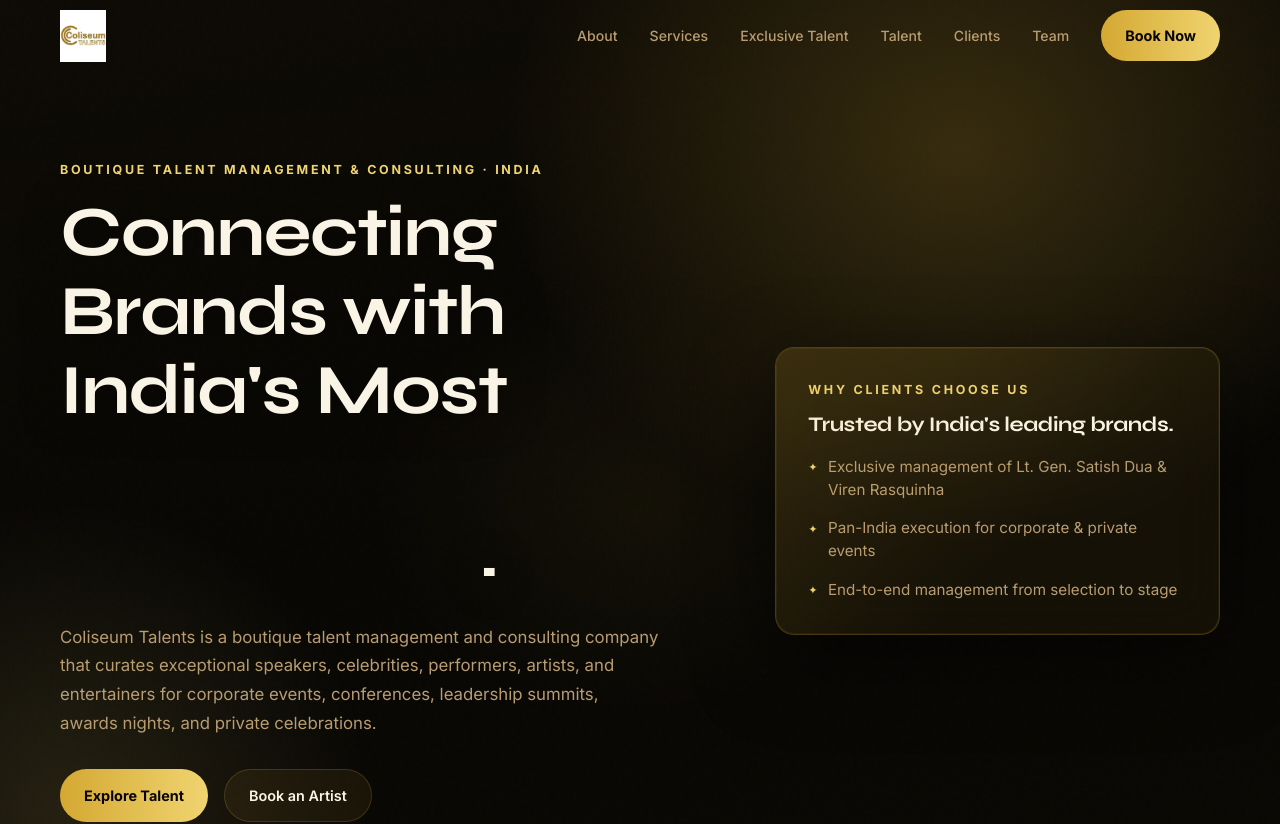
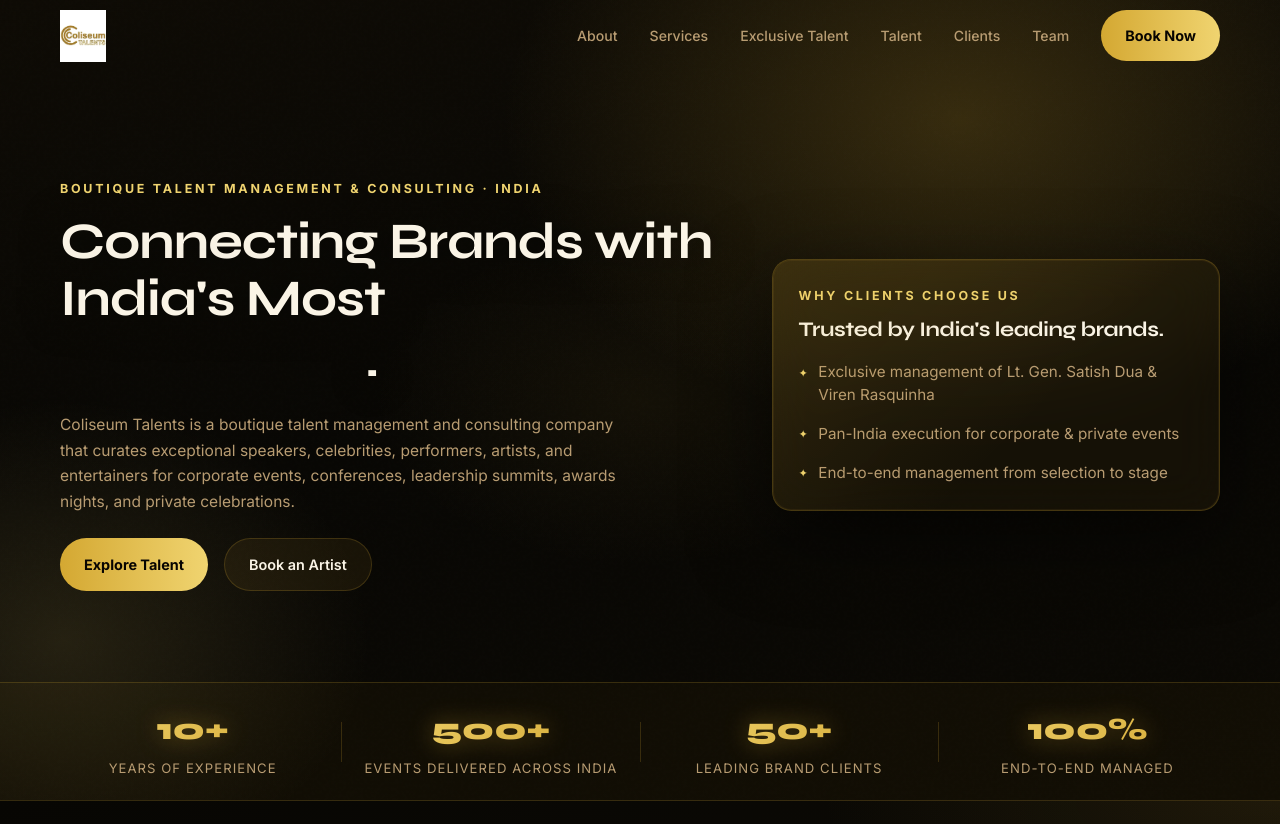
Before and after one commit to Rishav-Himmatramka/Coliseum-Talents, a React (Vite) app: page / in a window 1280 px wide. Shown: the top 824 px of the page. Built offline with nearby package versions, Linux system fonts and the light colour scheme.

Commit message:
Fix hero layout: reduce h1 size, tighten padding so card and buttons fit above fold

```diff
--- a/src/components/Hero.css
+++ b/src/components/Hero.css
@@ -32,16 +32,16 @@
   z-index: 1;
   display: grid;
   grid-template-columns: 1.2fr 0.8fr;
-  gap: 3rem;
+  gap: 2.5rem;
   align-items: center;
   flex: 1;
-  padding: 5rem 0 3rem;
+  padding: 2.5rem 0 2rem;
 }
 
 .hero-copy h1 {
-  font-size: clamp(2.8rem, 5.5vw, 5rem);
+  font-size: clamp(2.2rem, 4vw, 3.6rem);
   max-width: 820px;
-  margin-bottom: 1.5rem;
+  margin-bottom: 1.2rem;
   line-height: 1.12;
   text-shadow: 0 2px 40px rgba(0,0,0,0.5);
 }
@@ -80,10 +80,10 @@
 
 .hero-lead {
   color: var(--muted);
-  font-size: 1.05rem;
-  max-width: 600px;
-  line-height: 1.7;
-  margin-bottom: 2rem;
+  font-size: 0.97rem;
+  max-width: 560px;
+  line-height: 1.65;
+  margin-bottom: 1.5rem;
 }
 
 .hero-actions {
@@ -97,7 +97,7 @@
   background: rgba(212, 168, 50, 0.06);
   border: 1px solid rgba(212, 168, 50, 0.25);
   border-radius: var(--radius);
-  padding: 2rem;
+  padding: 1.6rem;
   backdrop-filter: blur(24px);
   box-shadow: 0 24px 80px rgba(0, 0, 0, 0.5), 0 0 0 1px rgba(212,168,50,0.08) inset;
   position: relative;
@@ -147,7 +147,7 @@
   z-index: 1;
   border-top: 1px solid var(--border);
   background: rgba(196, 154, 44, 0.04);
-  padding: 1.8rem 0;
+  padding: 1.3rem 0;
 }
 
 .stats-row {
```
